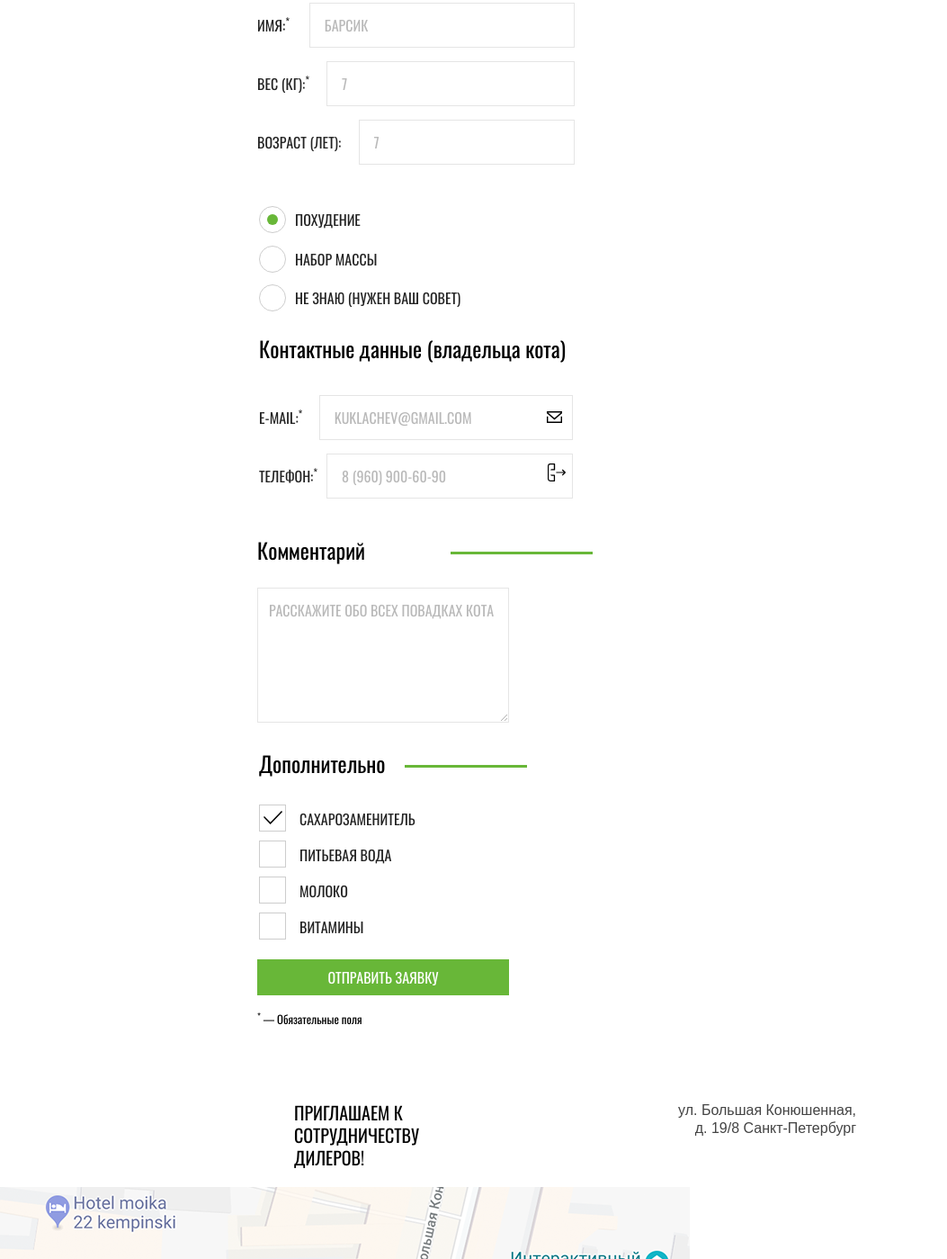
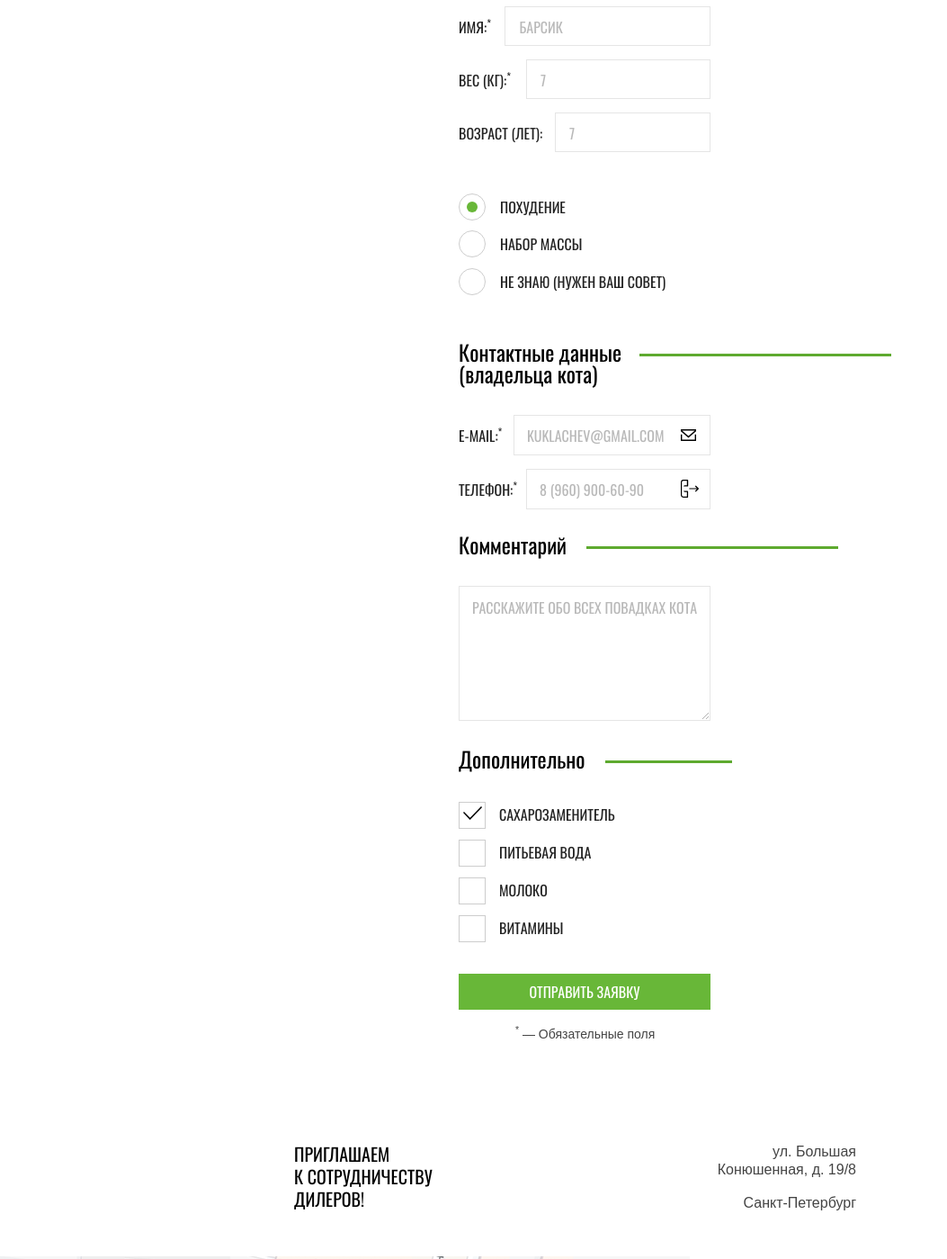
Before and after one commit to MikhailBobrov/1093505-cat-energy-18, a website: page source/form.html in a window 1280 px wide. Shown: the part 258-1657 px from the top of the page at 90% size, without its empty margins (0-1053 px from the left). Drawn offline with nearby package versions, Linux system fonts and the light colour scheme; files that its build step writes are made by us from their sources.

Commit message:
поправил форму

```diff
--- a/source/form.html
+++ b/source/form.html
@@ -9,19 +9,20 @@
   <body>
   <header class="page-header">
     <div class="page-header__container">
-        <nav class="page-header__navigation main-nav main-nav--closed">
+      <nav class="main-nav main-nav--closed main-nav--nojs">
         <button class="main-nav__toggle" type="button"><span class="visually-hidden">Открыть меню</span></button>
-            <div class="main-nav__wrapper">
+        <div class="main-nav__wrapper container">
           <div class="main-nav__list user-list">
-                <a class="user-list__logo">
+            <a class="user-list__logo" href="index.html">
               <picture>
-                    <source srcset="img/logo-mobile.svg" media="(max-width: 320px)" sizes="38">
-                    <img class="main-nav__logo-image" src="img/logo-mobile.svg" alt="логотип Кэт-Энерджи">
+                <source media="(min-width: 1300px)" srcset="img/logo-desktop.svg">
+                <source media="(min-width: 768px)" srcset="img/logo-tablet.svg">
+                <img class="main-nav__logo-image" src="img/logo-mobile.svg" width="200" height="42" alt="логотип Кэт-Энерджи">
               </picture>
             </a>
           </div>
           <ul class="main-nav__list site-list">
-                <li class="site-list__item"><a href="index.html">Главная</a></li>
+            <li class="site-list__item site-list__item--white"><a href="index.html">Главная</a></li>
             <li class="site-list__item"><a href="catalog.html">Каталог продукции</a></li>
             <li class="site-list__item site-list__item--active"><a>Подбор программы</a></li>
           </ul>
@@ -75,7 +76,7 @@
 
           <div class="form-list__contacts form-contacts">
             <fieldset class="form-contacts__list">
-              <legend class="form-contacts__data form-contacts__data--greenline">Контактные данные (владельца кота)</legend>
+              <legend class="form-contacts__data">Контактные данные (владельца кота)</legend>
                 <ul class="form-contacts__wrapper">
                   <li class="form-contacts__point form-contacts__point--email">
                     <label class="form-contacts__label form-contacts__label--email" for="email-login">E-mail:<sup>*</sup></label>
@@ -92,14 +93,14 @@
           </div>
 
           <div class="form-list__comments form-comments">
-            <p class="form-comments__text form-comments__text--greenline">Комментарий</p>
+            <p class="form-comments__text">Комментарий</p>
               <label class="form-comments__label" for="textarea"></label>
               <textarea class="form-comments__textarea" id="textarea" placeholder="Расскажите обо всех повадках кота"></textarea>
           </div>
 
           <div class="form-list__additionally additionally">
             <fieldset class="additionally__wrapper">
-              <legend class="additionally__text additionally__text--greenline">Дополнительно</legend>
+              <legend class="additionally__text">Дополнительно</legend>
                 <ul class="additionally__list">
                   <li class="additionally__item">
                     <input class="visually-hidden" id="sugarfree" name="sugarfee" type="checkbox" checked aria-label="Сахарозаменитель">
@@ -139,15 +140,19 @@
       </div>
 
       <section class="map">
-        <div class="map__contacts container">
-          <p class="map__slogan">приглашаем
+        <div class="map__block container">
+          <div class="map__contacts">
+            <p class="map__slogan">приглашаем<br>
               к сотрудничеству
               дилеров!
             </p>
-          <p class="map__adress">ул. Большая Конюшенная, д. 19/8
-            Санкт-Петербург</p>
+            <p class="map__adress">ул. Большая<br> Конюшенная, д. 19/8
+              <span class="map__adress map__adress--sp">Санкт-Петербург</span></p>
           </div>
-        <div class="map__container"></div>
+        </div>
+        <div class="map__container">
+          <iframe class="map__iframe" src="https://yandex.ru/map-widget/v1/?um=constructor%3A4efd18f1bd3fa223b8b3a02d6d25214dd31d2c7291aa83575f6a96f64e257225&amp;source=constructor" height="362" frameborder="0"></iframe>
+        </div>
       </section>
     </main>
 
--- a/source/sass/blocks/additionally.scss
+++ b/source/sass/blocks/additionally.scss
@@ -1,5 +1,7 @@
 .additionally__wrapper {
   padding: 0;
+  margin: 0;
+  margin-bottom: 29px;
   border: none;
 }
 
@@ -15,14 +17,23 @@
   line-height: 24px;
 }
 
-.additionally__text--greenline::after {
+.additionally__text::after {
+  position: absolute;
   content: "";
-  position: absolute;
+  //display: inline-block;
+  box-sizing: border-box;
+  width: 100%;
   top: 14px;
-  left: 162px;
-  width: 136px;
+  left: 163px;
   height: 3px;
-  background-color: #68b738;
+  background-color: #5eaa2f;
+  //border: solid $fancy-color;
+  //border-width: 0 22px;
+  margin-right: -100%;
+}
+
+.additionally__item {
+  margin-bottom: 2px;
 }
 
 .additionally__point {
@@ -39,7 +50,7 @@
   content: "";
   position: absolute;
   left: 0;
-  top: -4px;
+  top: -2px;
   width: 30px;
   height: 30px;
   border: 1px solid #cdcdcd;
--- a/source/sass/blocks/benefits.scss
+++ b/source/sass/blocks/benefits.scss
@@ -83,6 +83,7 @@
 .benefits-call__items--image {
   position: relative;
   background-color: $fancy-color;
+  background-size: contain;
 }
 
 .benefits-call__items--image::before {
@@ -325,6 +326,7 @@
 
   .benefits__envelope {
     display: flex;
+    margin-bottom: 59px;
   }
 
   .benefits__point-wrapper {
@@ -352,7 +354,8 @@
   }
 
   .benefits__table {
-    width: 244px;
+    margin-right: 38px;
+    width: 288px;
     margin-bottom: 14px;
     border-collapse: collapse;
   }
@@ -401,7 +404,8 @@
     justify-content: center;
     align-items: flex-end;
     width: 245px;
-    margin-top: 15px;
+    margin-top: -10px;
+    margin-bottom: 10px;
     background-image: url("../img/gift-photo-desktop@1x.jpg");
     min-height: 200px;
     background-repeat: no-repeat;
@@ -411,4 +415,34 @@
       background-image: url("../img/gift-photo-desktop@2x.jpg");
     }
   }
+
+  .benefits-call__items--image {
+    position: relative;
+    background-color: $fancy-color;
+  }
+
+  .benefits-call__items--image::before {
+    content: "";
+    position: absolute;
+    top: 65px;
+    left: 95px;
+    width: 55px;
+    height: 60px;
+    color: $fancy-color;
+    background-image: url("../img/gift.png");
+    background-repeat: no-repeat;
+  }
+
+  .benefits-call__subtitle {
+    margin-bottom: 42px;
+    margin-left: 59px;
+    min-width: 147px;
+    margin-right: 59px;
+    text-align: center;
+    font-size: 16px;
+    font-weight: 400;
+    line-height: 20px;
+    color: #ffffff;
+    font-family: "Arial", sans-serif;
+  }
 }
--- a/source/sass/blocks/form-comments.scss
+++ b/source/sass/blocks/form-comments.scss
@@ -1,27 +1,32 @@
 .form-comments__text {
   position: relative;
-  margin-top: 30px;
-  margin-bottom: 30px;
+  margin-top: 12px;
+  margin-bottom: 34px;
   font-size: 24px;
   font-weight: 400;
   line-height: 24px;
 }
 
-.form-comments__text--greenline::after {
+.form-comments__text::after {
+  position: absolute;
   content: "";
-  position: absolute;
+  //display: inline-block;
+  box-sizing: border-box;
+  width: 100%;
   top: 14px;
-  right: -20px;
-  width: 158px;
+  right: 138px;
   height: 3px;
-  background-color: #68b738;
+  background-color: #5eaa2f;
+  //border: solid $fancy-color;
+  //border-width: 0 22px;
+  margin-right: -100%;
 }
 
 .form-comments__textarea {
-  padding-top: 15px;
+  padding-top: 14px;
   padding-right: 12px;
-  padding-left: 12px;
-  margin-bottom: 30px;
+  padding-left: 14px;
+  margin-bottom: 27px;
   color: #444444;
   font-size: 16px;
   font-weight: 400;
--- a/source/sass/blocks/form-contacts.scss
+++ b/source/sass/blocks/form-contacts.scss
@@ -1,14 +1,31 @@
 .form-contacts__list {
+  margin: 0;
   border: none;
   padding: 0;
 }
 
 .form-contacts__data {
+  position: relative;
   min-height: 49px;
   font-size: 24px;
   font-weight: 400;
   line-height: 24px;
-  margin-bottom: 15px;
+  margin-bottom: 33px;
+}
+
+.form-contacts__data::after {
+  position: absolute;
+  content: "";
+  //display: inline-block;
+  box-sizing: border-box;
+  width: 100%;
+  top: 14px;
+  right: 79px;
+  height: 3px;
+  background-color: #5eaa2f;
+  //border: solid $fancy-color;
+  //border-width: 0 22px;
+  margin-right: -100%;
 }
 
 .form-contacts__wrapper {
@@ -28,8 +45,8 @@
 .form-contacts__svg1 {
   content: "";
   position: absolute;
-  right: 12px;
-  bottom: 34px;
+  right: 16px;
+  bottom: 31px;
   width: 17px;
   height: 13px;
 }
@@ -41,8 +58,8 @@
 .form-contacts__svg2 {
   content: "";
   position: absolute;
-  right: 8px;
-  bottom: 34px;
+  right: 13px;
+  bottom: 28px;
   width: 20px;
   height: 20px;
 }
@@ -60,19 +77,19 @@
   margin-bottom: 15px;
   padding-top: 15px;
   padding-bottom: 15px;
-  padding-left: 16px;
+  padding-left: 14px;
   color: #444444;
   font-size: 16px;
   font-weight: 400;
   line-height: 18px;
   text-transform: uppercase;
-  min-height: 45px;
+  height: 45px;
   border: 1px solid #cdcdcd;
   opacity: 0.5;
 }
 
 .form-contacts__label--email {
-  margin-right: 15px;
+  margin-right: 11px;
   width: 65px;
 }
 
--- a/source/sass/blocks/form-list.scss
+++ b/source/sass/blocks/form-list.scss
@@ -1,5 +1,6 @@
 .form-list__item {
   padding: 0;
+  margin-top: 23px;
 }
 
 .form-list__point {
@@ -19,29 +20,29 @@
 }
 
 .form-list__label--name {
-  width: 70px;
+  width: 64px;
 }
 
 .form-list__label--fit {
-  width: 100px;
+  width: 105px;
 }
 
 .form-list__label--age {
-  width: 170px;
+  width: 181px;
 }
 
 .form-list__input {
   width: 100%;
   margin-bottom: 15px;
-  padding-top: 15px;
-  padding-bottom: 15px;
-  padding-left: 16px;
+  padding-top: 12px;
+  padding-bottom: 10px;
+  padding-left: 15px;
   color: #444444;
   font-size: 16px;
   font-weight: 400;
   line-height: 18px;
   text-transform: uppercase;
-  min-height: 45px;
+  height: 44px;
   border: 1px solid #cdcdcd;
   opacity: 0.5;
 }
--- a/source/sass/blocks/form-page.scss
+++ b/source/sass/blocks/form-page.scss
@@ -1,10 +1,17 @@
+.form-page__container {
+  width: 320px;
+  margin: 0 auto;
+}
+
 .form-page__title {
+  margin-top: 18px;
   font-size: 36px;
   font-weight: 400;
   line-height: 60px;
 }
 
 .form-page__subtitle {
+  margin-bottom: 17px;
   width: 226px;
   font-size: 14px;
   font-weight: 400;
--- a/source/sass/blocks/form-radio.scss
+++ b/source/sass/blocks/form-radio.scss
@@ -1,15 +1,17 @@
 .form-radio__list {
+  margin-bottom: 24px;
   border: none;
   padding-left: 0;
 }
 
 .radio-item__list {
   @include reset;
-  margin-bottom: 25px;
+  margin-bottom: 23px;
 }
 
 .radio-item__style {
   position: relative;
+  padding-left: 4px;
   color: #222222;
   font-size: 16px;
   font-weight: 400;
@@ -20,7 +22,7 @@
 .radio-item__style::before {
   content: "";
   position: absolute;
-  left: -40px;
+  left: -42px;
   bottom: -3px;
   width: 30px;
   height: 30px;
@@ -40,7 +42,7 @@
 }
 
 .radio-item__list input[type="radio"]:checked + .radio-item__style::after {
-  left: -31px;
+  left: -33px;
   width: 12px;
   height: 12px;
   background-color: #68b738;
--- a/source/sass/blocks/map.scss
+++ b/source/sass/blocks/map.scss
@@ -18,6 +18,7 @@
   display: flex;
   flex-direction: row;
   justify-content: space-between;
+  margin-top: 33px;
   min-height: 114px;
   background-color: $fancy-color;
 }
@@ -32,7 +33,7 @@
 }
 
 .map__adress {
-  max-width: 135px;
+  max-width: 139px;//135
   min-height: 53px;
   color: #444444;
   font-family: "Arial", sans-serif;
--- /dev/null
+++ b/source/sass/blocks/send-message.scss
@@ -0,0 +1,12 @@
+.send-message__legend {
+  padding-left: 63px;
+  color: #444444;
+  font-family: "Arial", sans-serif;
+  font-size: 14px;
+  font-weight: 400;
+  line-height: 16px;
+}
+
+.send-message__small {
+  margin-bottom: 12px;
+}
--- a/source/sass/style.scss
+++ b/source/sass/style.scss
@@ -25,3 +25,4 @@
 @import "blocks/additionally";
 @import "blocks/user-list";
 @import "blocks/site-list";
+@import "blocks/send-message";
```
Lines whose indentation alone changed are shown as unchanged.
